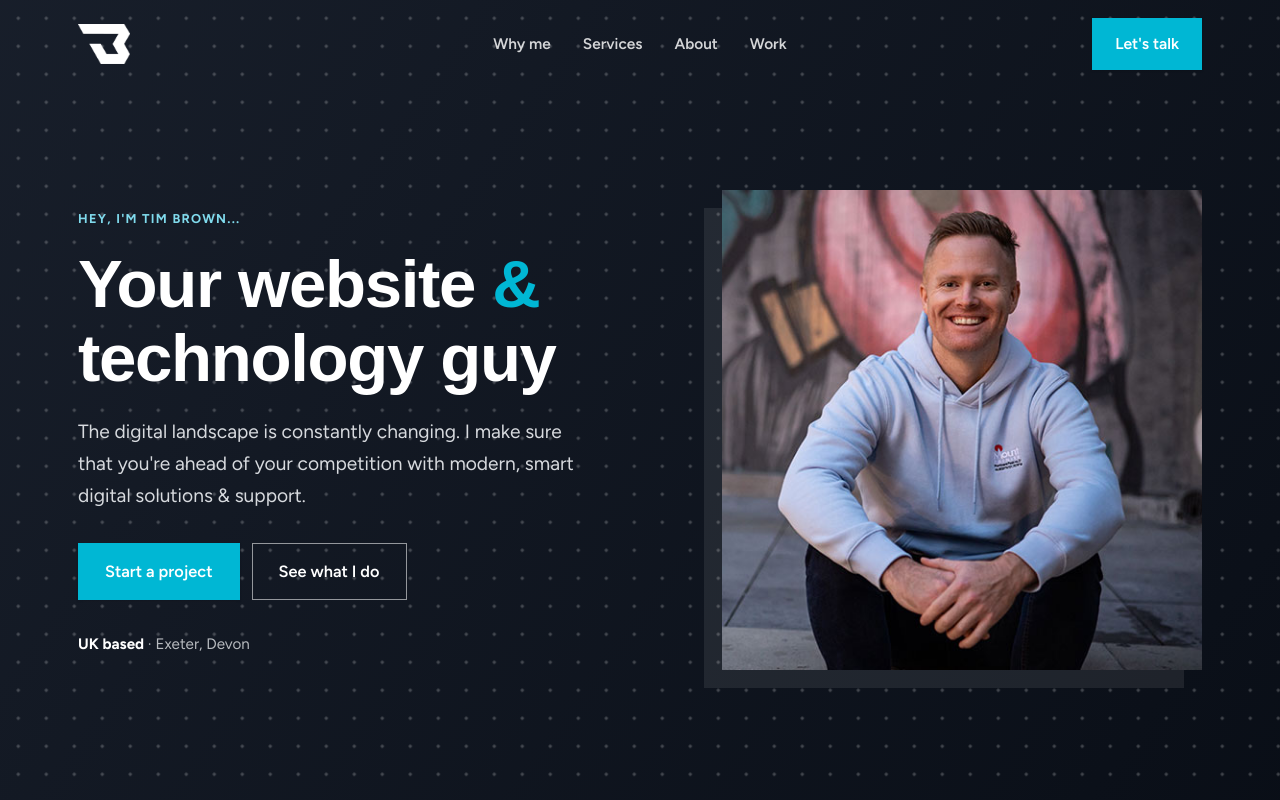
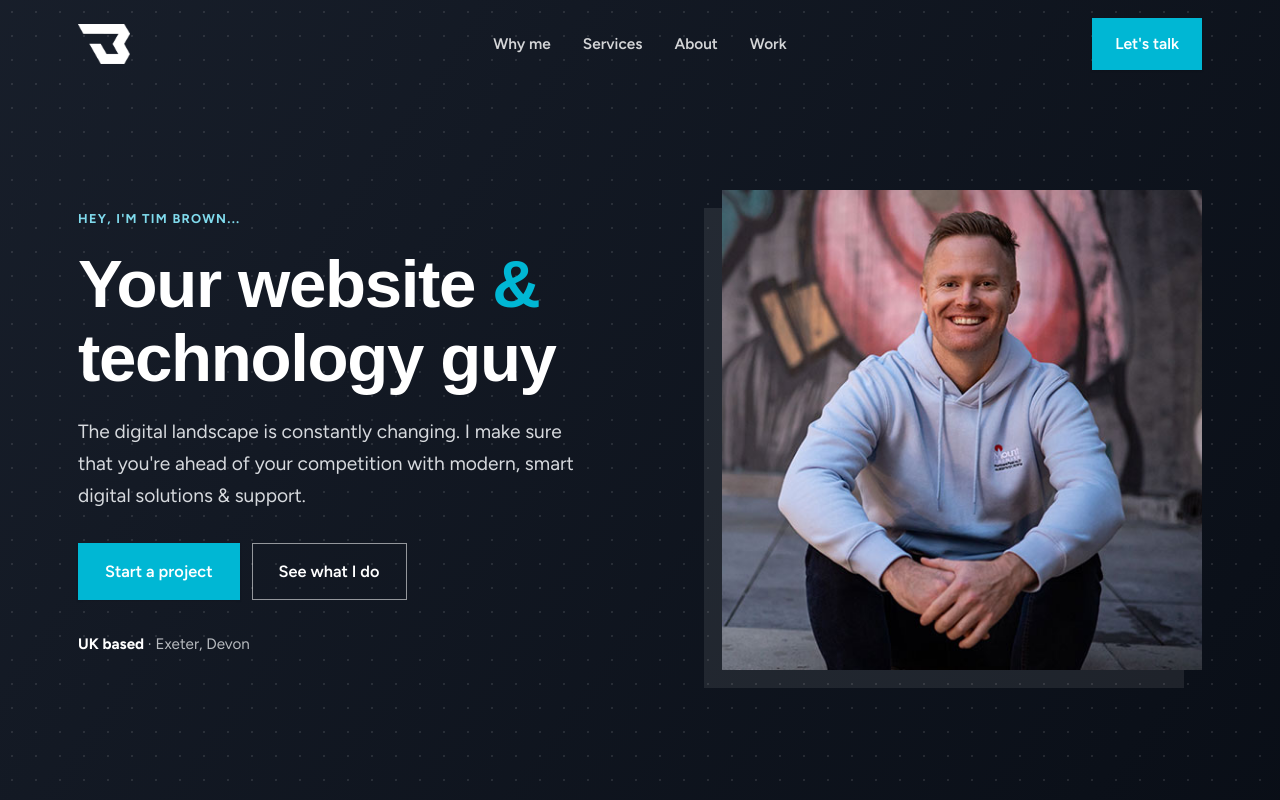
Before and after one commit to tangobrown/tangobrown, a Next.js app: page / in a window 1280 px wide. Shown: the top 800 px of the page. Built offline with nearby package versions, Linux system fonts and the light colour scheme; a web font is replaced by a local one.

Commit message:
Make hero dot grid static
Drops the animation and @keyframes; restores the original faint
1px dots at 10% opacity on a 24px grid. Pure background pattern,
no motion.

```diff
--- a/app/globals.css
+++ b/app/globals.css
@@ -180,18 +180,11 @@ em { font-style: normal; color: var(--coral-deep); font-weight: 700; }
 }
 --- end aurora --- */
 
-/* Drifting dot grid */
+/* Static dot grid */
 .hero::before {
   content: ""; position: absolute; inset: 0; z-index: -1; pointer-events: none;
-  background-image: radial-gradient(circle, oklch(1 0 0 / 0.22) 1.4px, transparent 1.8px);
-  background-size: 28px 28px;
-  animation: dot-drift 12s linear infinite;
-}
-@keyframes dot-drift {
-  to { background-position: 56px 56px; }
-}
-@media (prefers-reduced-motion: reduce) {
-  .hero::before { animation: none; }
+  background-image: radial-gradient(circle, oklch(1 0 0 / 0.10) 1px, transparent 1.5px);
+  background-size: 24px 24px;
 }
 .hero__inner {
   position: relative; z-index: 1;
```
